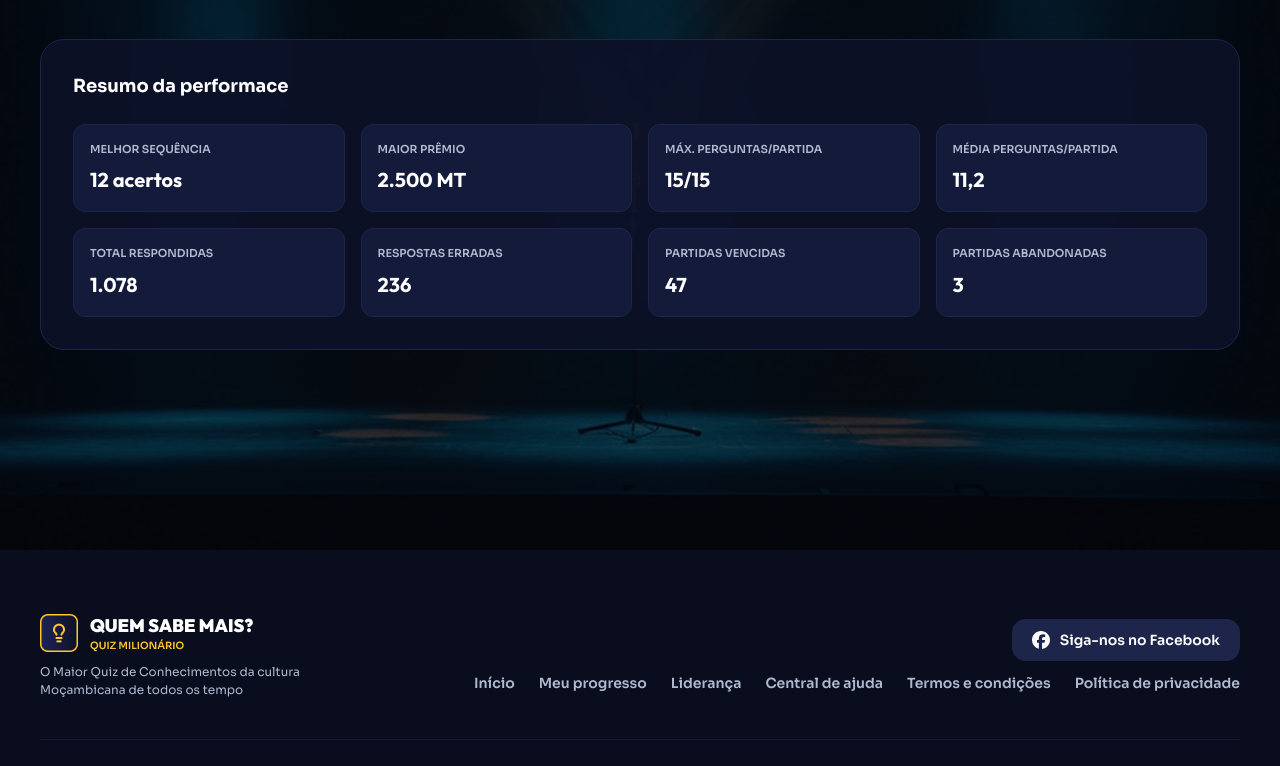
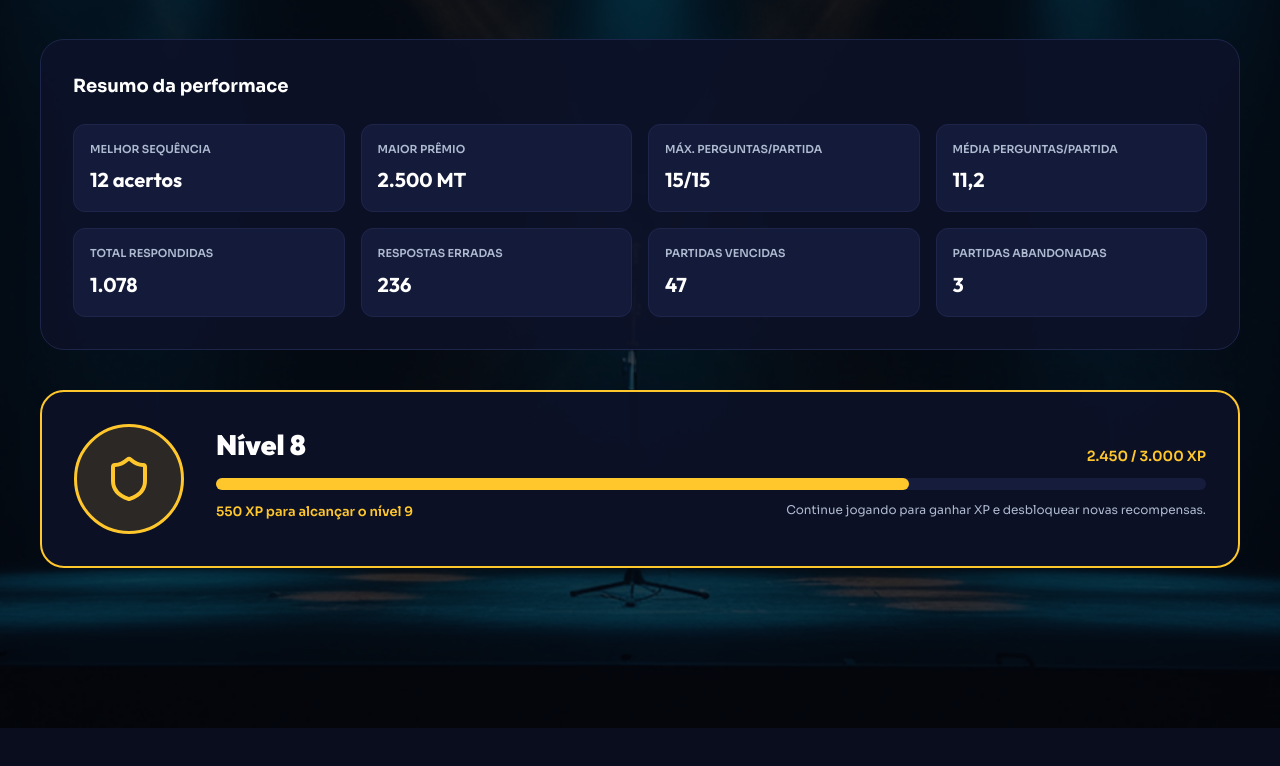
Before and after one commit to renzi-fidele-frontend/quem-sabe-mais, a Next.js app: page /meu-progresso in a window 1280 px wide. Shown: the part 878-1644 px from the top of the page. Built offline with nearby package versions, Linux system fonts and the light colour scheme; no server answers.

Commit message:
feat: Adicionando a seção da evolução de XP na página do progresso do jogador

```diff
--- a/app/meu-progresso/_components/CardGraficoDesempenho.tsx
+++ b/app/meu-progresso/_components/CardGraficoDesempenho.tsx
@@ -32,7 +32,6 @@ const CardGraficoDesempenho = () => {
             <div>
                <h6 className="text-white text-lg font-bold mb-1">Desempenho nas perguntas</h6>
                <p className="text-xs mb-5">Veja como sua taxa de acerto evoluiu ao longo do tempo.</p>
-               {/* TODO: Renderizar o gráfico */}
             </div>
             {/* Opções */}
             <div>
@@ -70,7 +69,15 @@ const CardGraficoDesempenho = () => {
                   </linearGradient>
 
                   <CartesianGrid strokeDasharray="5" className="stroke-cor-borda! stroke-2" vertical={false} />
-                  <XAxis colorRendering={"red"} color="red" fontStyle={"italic"}  dataKey="data" tickLine={true} axisLine={false} tickMargin={8} tickFormatter={(value) => value.slice(0, 3)} />
+                  <XAxis
+                     fontWeight={800}
+                     fontStyle={"italic"}
+                     dataKey="data"
+                     tickLine={true}
+                     axisLine={false}
+                     tickMargin={8}
+                     tickFormatter={(value) => value.slice(0, 3)}
+                  />
                   <ChartTooltip cursor={false} content={<ChartTooltipContent indicator="line" />} />
                   <Area
                      dataKey="valorGanho"
--- /dev/null
+++ b/app/meu-progresso/_components/CardNivelJogador.tsx
@@ -0,0 +1,29 @@
+import { Shield } from "lucide-react";
+
+const CardNivelJogador = () => {
+   return (
+      <div className="flex gap-8 items-stretch border-2 border-tema bg-azul-escuro2/90 rounded-[24px] p-8 font-sora">
+         {/* Ícone */}
+         <i className="border-3 rounded-full border-tema bg-tema/13 p-7">
+            <Shield className="size-12 stroke-tema" />
+         </i>
+         <div className="grow">
+            {/* Heading */}
+            <div className="flex justify-between items-end">
+               <p className="text-[28px] font-black text-white font-outfit">Nível 8</p>
+               <span className="text-tema text-sm font-semibold">2.450 / 3.000 XP</span>
+            </div>
+            {/* Barra do progresso */}
+            <div className="bg-azul-leve relative inset-y-0 h-3 my-3 rounded-[6px]">
+               <div className="h-3 bg-tema w-[70%] rounded-[inherit]"></div>
+            </div>
+            {/* Detalhes */}
+            <div className="flex justify-between">
+               <p className="text-tema font-semibold text-[13px]">550 XP para alcançar o nível 9</p>
+               <span className="text-xs">Continue jogando para ganhar XP e desbloquear novas recompensas.</span>
+            </div>
+         </div>
+      </div>
+   );
+};
+export default CardNivelJogador;
--- a/app/meu-progresso/page.tsx
+++ b/app/meu-progresso/page.tsx
@@ -4,6 +4,7 @@ import Image from "next/image";
 import CardEstatistica from "./_components/CardEstatistica";
 import CardGraficoDesempenho from "./_components/CardGraficoDesempenho";
 import CardResumoDaPerformace from "./_components/CardResumoDaPerformace";
+import CardNivelJogador from "./_components/CardNivelJogador";
 
 export default async function MeuProgresso() {
    return (
@@ -56,7 +57,9 @@ export default async function MeuProgresso() {
                   <CardResumoDaPerformace />
                </section>
                {/* Quarta Linha */}
-               <section></section>
+               <section>
+                  <CardNivelJogador />
+               </section>
                {/* Quinta Linha */}
                <section></section>
                {/* Sexta Linha */}
```
